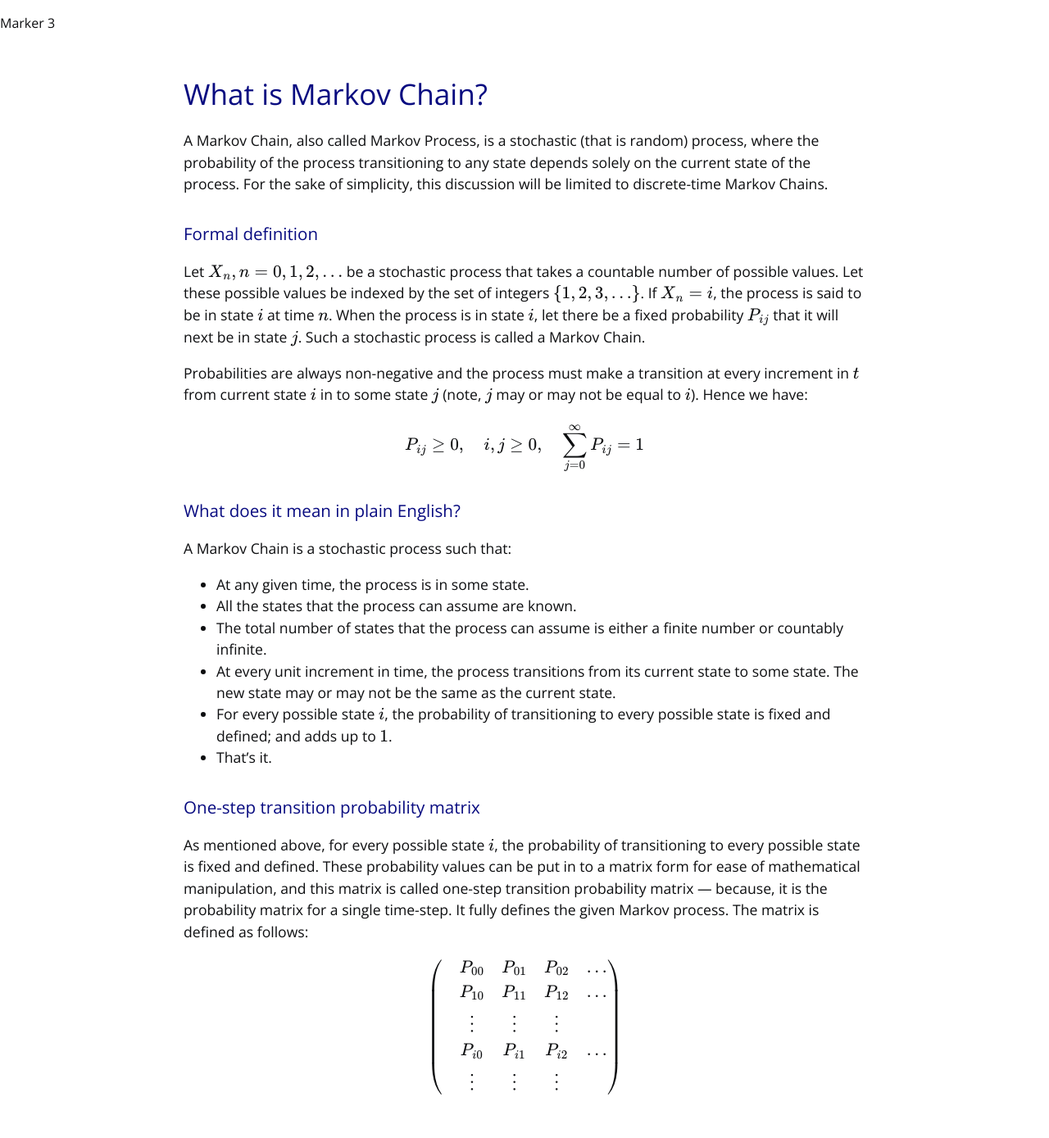
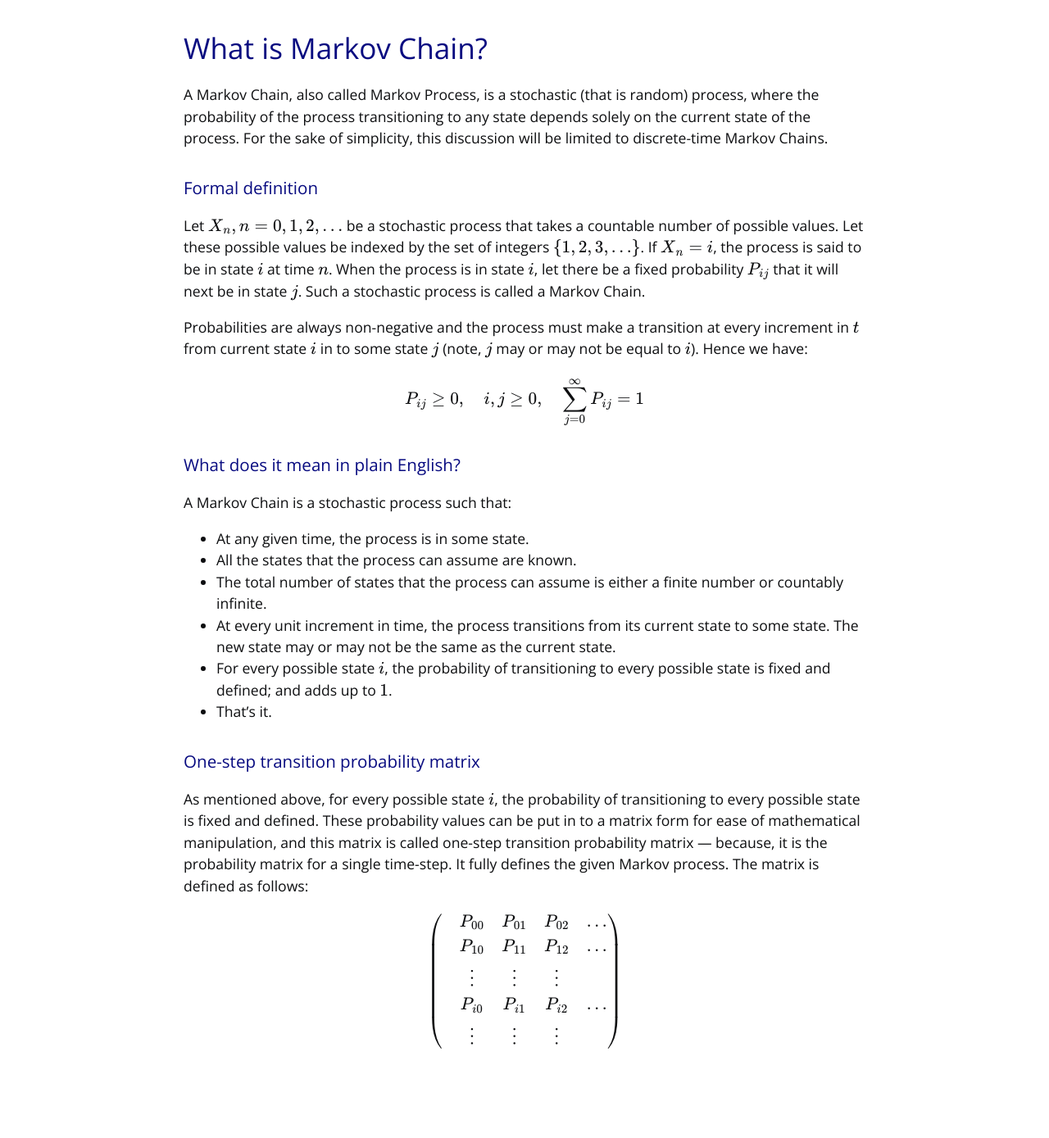
Before and after one commit to vinitjoglekar/playground, a Jekyll site: the page built from _pages/markov_chains.md, in a window 1280 px wide. Shown: the whole page at 82% size. Built offline with Jekyll 4.4.1, drawn with Linux system fonts in a browser that asks for light colours; after the commit the page ends 1333 px from its top, so only the background shows below that.

Commit message:
Update default.html

```diff
--- a/_layouts/default.html
+++ b/_layouts/default.html
@@ -19,7 +19,6 @@
     <link rel="stylesheet" href="{{ '/assets/css/style.css?v=' | append: site.github.build_revision | relative_url }}">
   </head>
   <body>
-    <p> Marker 3 </p>
     <main id="content" class="main-content" role="main">
       {{ content }}
     </main>
```
